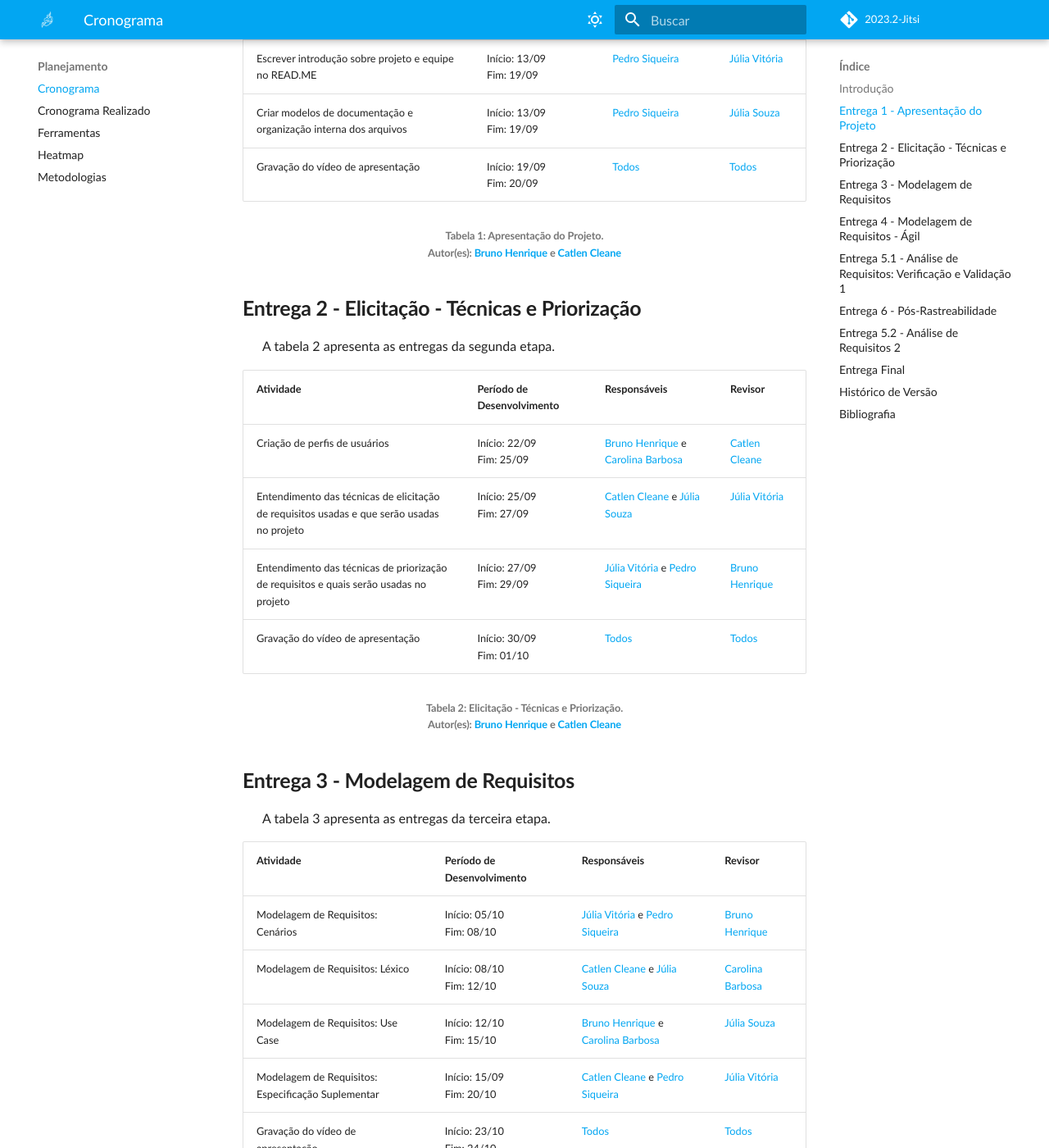
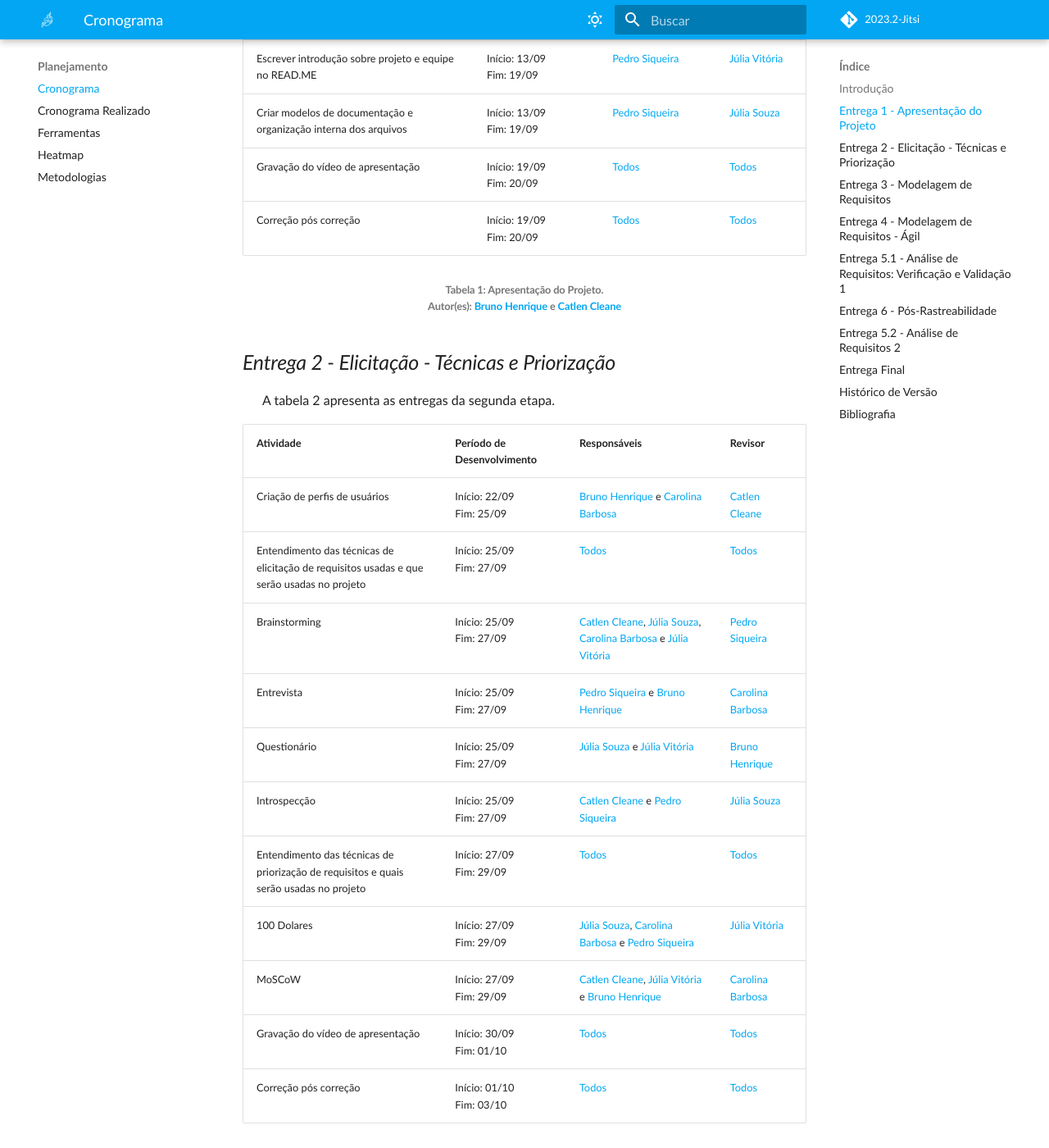
Before and after one commit to Requisitos-de-Software/2023.2-Jitsi, an MkDocs documentation site: the page built from docs/Planejamento/cronograma.md, in a window 1280 px wide and 1400 px high, scrolled down 1147 px. Shown: the whole window at 82% size. Built offline with MkDocs 1.6.1 and Material for MkDocs 9.7.7, drawn with Linux system fonts in a browser that asks for light colours; some web fonts are replaced; comment, search, counter and statistics services are not loaded; some of the changed text lies outside the part shown.

Commit message:
Correcao do cronograma

```diff
--- a/docs/Planejamento/cronograma.md
+++ b/docs/Planejamento/cronograma.md
@@ -1,5 +1,5 @@
-# ***Cronograma***
-## **Introdução**
+# **Cronograma**
+## *Introdução*
 <p align="justify">
 &emsp;&emsp;O cronograma da equipe foi elaborado com base nas <b>datas de entrega</b> e <b>conteúdos descritos</b> no cronograma do plano de Ensino da disciplina de Requisitos de Software, ministrada pelo professor André Barros de Sales no semestre de 2023.2.
 </p>
@@ -7,7 +7,7 @@
 &emsp;&emsp;Tem como objetivo mostrar em ordem como as terefas serão desenvolvidas ao longo do semestre, com as repectivas projeções de datas de início e conclusão, ajudando na organização e acompanhamento do progresso das atividades.
 </p>
 
-## **Entrega 1 - Apresentação do Projeto**
+## *Entrega 1 - Apresentação do Projeto*
 <p align="justify">
 &emsp;&emsp;A tabela 1 apresenta as entregas da primeira etapa.
 </p>
@@ -25,6 +25,8 @@
 | Escrever introdução sobre projeto e equipe no READ.ME | Início: 13/09 <br>Fim: 19/09 | [Pedro Siqueira](https://github.com/PedroSiq)| [Júlia Vitória](https://github.com/Juhvitoria4) |
 | Criar modelos de documentação e organização interna dos arquivos | Início: 13/09 <br>Fim: 19/09 | [Pedro Siqueira](https://github.com/PedroSiq)| [Júlia Souza](https://github.com/JuliaSSouza)|
 | Gravação do vídeo de apresentação | Início: 19/09 <br>Fim: 20/09 | [Todos](https://requisitos-de-software.github.io/2023.2-Jitsi/#equipe)| [Todos](https://requisitos-de-software.github.io/2023.2-Jitsi/#equipe)|
+| Correção pós correção | Início: 19/09 <br>Fim: 20/09 | [Todos](https://requisitos-de-software.github.io/2023.2-Jitsi/#equipe)| [Todos](https://requisitos-de-software.github.io/2023.2-Jitsi/#equipe)|
+
 
 <center>
 <h6> Tabela 1: Apresentação do Projeto.
@@ -32,7 +34,7 @@
 </center>
 
 
-## **Entrega 2 - Elicitação - Técnicas e Priorização**
+## *Entrega 2 - Elicitação - Técnicas e Priorização*
 <p align="justify">
 &emsp;&emsp;A tabela 2 apresenta as entregas da segunda etapa.
 </p>
@@ -40,9 +42,17 @@
 | Atividade | Período de Desenvolvimento | Responsáveis | Revisor|
 |--------------------------------------------------------------------------------------------|------------------------------|-----------------------|---------------|
 | Criação de perfis de usuários  | Início: 22/09 <br>Fim: 25/09 | [Bruno Henrique](https://github.com/BrunoHenrique00) e [Carolina Barbosa](https://github.com/CarolinaBarb)| [Catlen Cleane](https://github.com/catlenc) |
-| Entendimento das técnicas de elicitação de requisitos usadas e que serão usadas no projeto | Início: 25/09 <br>Fim: 27/09 | [Catlen Cleane](https://github.com/catlenc) e [Júlia Souza](https://github.com/JuliaSSouza) | [Júlia Vitória](https://github.com/Juhvitoria4)|
-| Entendimento das técnicas de priorização de requisitos e quais serão usadas no projeto| Início: 27/09 <br>Fim: 29/09 | [Júlia Vitória](https://github.com/Juhvitoria4) e [Pedro Siqueira](https://github.com/PedroSiq) | [Bruno Henrique](https://github.com/BrunoHenrique00)|
+| Entendimento das técnicas de elicitação de requisitos usadas e que serão usadas no projeto | Início: 25/09 <br>Fim: 27/09 | [Todos](https://requisitos-de-software.github.io/2023.2-Jitsi/#equipe) | [Todos](https://requisitos-de-software.github.io/2023.2-Jitsi/#equipe)|
+| Brainstorming | Início: 25/09 <br>Fim: 27/09 | [Catlen Cleane](https://github.com/catlenc), [Júlia Souza](https://github.com/JuliaSSouza), [Carolina Barbosa](https://github.com/CarolinaBarb) e [Júlia Vitória](https://github.com/Juhvitoria4)| [Pedro Siqueira](https://github.com/PedroSiq)|
+| Entrevista | Início: 25/09 <br>Fim: 27/09 |[Pedro Siqueira](https://github.com/PedroSiq) e [Bruno Henrique](https://github.com/BrunoHenrique00)|[Carolina Barbosa](https://github.com/CarolinaBarb)|
+| Questionário | Início: 25/09 <br>Fim: 27/09 |[Júlia Souza](https://github.com/JuliaSSouza) e [Júlia Vitória](https://github.com/Juhvitoria4)|[Bruno Henrique](https://github.com/BrunoHenrique00)|
+| Introspecção | Início: 25/09 <br>Fim: 27/09 |[Catlen Cleane](https://github.com/catlenc) e [Pedro Siqueira](https://github.com/PedroSiq)|[Júlia Souza](https://github.com/JuliaSSouza)|
+| Entendimento das técnicas de priorização de requisitos e quais serão usadas no projeto| Início: 27/09 <br>Fim: 29/09 | [Todos](https://requisitos-de-software.github.io/2023.2-Jitsi/#equipe) | [Todos](https://requisitos-de-software.github.io/2023.2-Jitsi/#equipe)|
+| 100 Dolares| Início: 27/09 <br>Fim: 29/09 |[Júlia Souza](https://github.com/JuliaSSouza), [Carolina Barbosa](https://github.com/CarolinaBarb) e [Pedro Siqueira](https://github.com/PedroSiq)|[Júlia Vitória](https://github.com/Juhvitoria4)|
+| MoSCoW| Início: 27/09 <br>Fim: 29/09 |[Catlen Cleane](https://github.com/catlenc), [Júlia Vitória](https://github.com/Juhvitoria4) e [Bruno Henrique](https://github.com/BrunoHenrique00)|[Carolina Barbosa](https://github.com/CarolinaBarb)|
 | Gravação do vídeo de apresentação | Início: 30/09 <br>Fim: 01/10 | [Todos](https://requisitos-de-software.github.io/2023.2-Jitsi/#equipe)| [Todos](https://requisitos-de-software.github.io/2023.2-Jitsi/#equipe)|
+| Correção pós correção | Início: 01/10 <br>Fim: 03/10 | [Todos](https://requisitos-de-software.github.io/2023.2-Jitsi/#equipe)| [Todos](https://requisitos-de-software.github.io/2023.2-Jitsi/#equipe)|
+
 
 <center>
 <h6> Tabela 2: Elicitação - Técnicas e Priorização.
@@ -50,7 +60,7 @@
 </center>
 
 
-## **Entrega 3 - Modelagem de Requisitos**
+## *Entrega 3 - Modelagem de Requisitos*
 <p align="justify">
 &emsp;&emsp;A tabela 3 apresenta as entregas da terceira etapa.
 </p>
@@ -62,13 +72,14 @@
 | Modelagem de Requisitos: Use Case | Início: 12/10 <br>Fim: 15/10 | [Bruno Henrique](https://github.com/BrunoHenrique00) e [Carolina Barbosa](https://github.com/CarolinaBarb)| [Júlia Souza](https://github.com/JuliaSSouza) |
 | Modelagem de Requisitos: Especificação Suplementar | Início: 15/09 <br>Fim: 20/10 | [Catlen Cleane](https://github.com/catlenc) e [Pedro Siqueira](https://github.com/PedroSiq)| [Júlia Vitória](https://github.com/Juhvitoria4) |
 | Gravação do vídeo de apresentação | Início: 23/10 <br>Fim: 24/10 | [Todos](https://requisitos-de-software.github.io/2023.2-Jitsi/#equipe)| [Todos](https://requisitos-de-software.github.io/2023.2-Jitsi/#equipe)|
+| Correção pós correção | Início: 24/10 <br>Fim: 25/10 | [Todos](https://requisitos-de-software.github.io/2023.2-Jitsi/#equipe)| [Todos](https://requisitos-de-software.github.io/2023.2-Jitsi/#equipe)|
 
 <center>
 <h6> Tabela 3: Modelagem de Requisitos.
 <br/> Autor(es): <a href="https://github.com/BrunoHenrique00">Bruno Henrique</a> e <a href="https://github.com/catlenc">Catlen Cleane</a></h6>
 </center>
 
-## **Entrega 4 - Modelagem de Requisitos - Ágil**
+## *Entrega 4 - Modelagem de Requisitos - Ágil*
 <p align="justify">
 &emsp;&emsp;A tabela 4 apresenta as entregas da quarta etapa.
 </p>
@@ -79,13 +90,14 @@
 | Modelagem de Requisitos - Ágil: Backlogs | Início: 28/10 <br>Fim: 31/11 | [Carolina Barbosa](https://github.com/CarolinaBarb) e [Catlen Cleane](https://github.com/catlenc)| [Júlia Souza](https://github.com/JuliaSSouza) |
 | Modelagem de Requisitos - Ágil: NFR Framework| Início: 01/11 <br>Fim: 02/11 | [Júlia Vitória](https://github.com/Juhvitoria4) e [Pedro Siqueira](https://github.com/PedroSiq) | [Bruno Henrique](https://github.com/BrunoHenrique00) |
 | Gravação do vídeo de apresentação | Início: 04/11 <br>Fim: 05/11 | [Todos](https://requisitos-de-software.github.io/2023.2-Jitsi/#equipe)| [Todos](https://requisitos-de-software.github.io/2023.2-Jitsi/#equipe)|
+| Correção pós correção | Início: 05/11 <br>Fim: 06/11 | [Todos](https://requisitos-de-software.github.io/2023.2-Jitsi/#equipe)| [Todos](https://requisitos-de-software.github.io/2023.2-Jitsi/#equipe)|
 
 <center>
 <h6> Tabela 4: Modelagem de Requisitos Ágil.
 <br/> Autor(es): <a href="https://github.com/BrunoHenrique00">Bruno Henrique</a> e <a href="https://github.com/catlenc">Catlen Cleane</a></h6>
 </center>
 
-## **Entrega 5.1 - Análise de Requisitos: Verificação e Validação 1**
+## *Entrega 5.1 - Análise de Requisitos: Verificação e Validação 1*
 <p align="justify">
 &emsp;&emsp;A tabela 5 apresenta as entregas da quinta etapa.
 </p>
@@ -95,28 +107,31 @@
 | Verificação dos Requisitos| Início: 06/11 <br>Fim: 09/11 | [Bruno Henrique](https://github.com/BrunoHenrique00), [Catlen Cleane](https://github.com/catlenc) e [Júlia Vitória](https://github.com/Juhvitoria4) | [Carolina Barbosa](https://github.com/CarolinaBarb) e [Pedro Siqueira](https://github.com/PedroSiq) |
 | Validação dos Requisitos | Início: 06/11 <br>Fim: 09/11 | [Carolina Barbosa](https://github.com/CarolinaBarb), [Júlia Souza](https://github.com/JuliaSSouza) e [Pedro Siqueira](https://github.com/PedroSiq) | [Catlen Cleane](https://github.com/catlenc) e [Júlia Vitória](https://github.com/Juhvitoria4) |
 | Gravação do vídeo de apresentação | Início: 11/11 <br>Fim: 12/11 | [Todos](https://requisitos-de-software.github.io/2023.2-Jitsi/#equipe)| [Todos](https://requisitos-de-software.github.io/2023.2-Jitsi/#equipe)|
+| Correção pós correção | Início: 12/11 <br>Fim: 13/11 | [Todos](https://requisitos-de-software.github.io/2023.2-Jitsi/#equipe)| [Todos](https://requisitos-de-software.github.io/2023.2-Jitsi/#equipe)|
 
 <center>
 <h6> Tabela 5: Análise de Requisitos 1.
 <br/> Autor(es): <a href="https://github.com/BrunoHenrique00">Bruno Henrique</a> e <a href="https://github.com/catlenc">Catlen Cleane</a></h6>
 </center>
 
-## **Entrega 6 - Pós-Rastreabilidade**
+## *Entrega 6 - Pós-Rastreabilidade*
 <p align="justify">
 &emsp;&emsp;A tabela 6 apresenta as entregas da sexta etapa.
 </p>
 
 | Atividade | Período de Desenvolvimento   | Responsáveis | Revisor |
 |-----------------------------------|------------------------------|--------------|---------|
-| Pós Rastreabilidade - Gerência II | Início: 14/11 <br>Fim: 16/11 | [Todos](https://requisitos-de-software.github.io/2023.2-Jitsi/#equipe) | [Todos](https://requisitos-de-software.github.io/2023.2-Jitsi/#equipe)   |
+| Pós Rastreabilidade - Backward-form | Início: 14/11 <br>Fim: 16/11 | [Catlen Cleane](https://github.com/catlenc), [Carolina Barbosa](https://github.com/CarolinaBarb) e [Pedro Siqueira](https://github.com/PedroSiq)|[Júlia Souza](https://github.com/JuliaSSouza)|
+| Pós Rastreabilidade -Forward-form | Início: 14/11 <br>Fim: 16/11 | [Júlia Vitória](https://github.com/Juhvitoria4), [Júlia Souza](https://github.com/JuliaSSouza) e [Bruno Henrique](https://github.com/BrunoHenrique00) | [Catlen Cleane](https://github.com/catlenc)|
 | Gravação do vídeo de apresentação | Início: 18/11 <br>Fim: 19/11 | [Todos](https://requisitos-de-software.github.io/2023.2-Jitsi/#equipe)| [Todos](https://requisitos-de-software.github.io/2023.2-Jitsi/#equipe)   |
+| Correção pós correção | Início: 19/11 <br>Fim: 20/11 | [Todos](https://requisitos-de-software.github.io/2023.2-Jitsi/#equipe)| [Todos](https://requisitos-de-software.github.io/2023.2-Jitsi/#equipe)|
 
 <center>
 <h6> Tabela 6: Pós-Rastreabilidade.
 <br/> Autor(es): <a href="https://github.com/BrunoHenrique00">Bruno Henrique</a> e <a href="https://github.com/catlenc">Catlen Cleane</a></h6>
 </center>
 
-## **Entrega 5.2 - Análise de Requisitos 2**
+## *Entrega 5.2 - Análise de Requisitos 2*
 <p align="justify">
 &emsp;&emsp;A tabela 7 apresenta as entregas da sétima etapa.
 </p>
@@ -126,13 +141,14 @@
 | Verificação dos Requisitos | Início: 21/11 <br>Fim: 25/11 | [Carolina Barbosa](https://github.com/CarolinaBarb), [Catlen Cleane](https://github.com/catlenc) e [Pedro Siqueira](https://github.com/PedroSiq) | [Bruno Henrique](https://github.com/BrunoHenrique00) e [Júlia Souza](https://github.com/JuliaSSouza) |
 | Validação dos Requisitos | Início: 21/11 <br>Fim: 25/11 | [Bruno Henrique](https://github.com/BrunoHenrique00), [Júlia Souza](https://github.com/JuliaSSouza) e [Júlia Vitória](https://github.com/Juhvitoria4) | [Carolina Barbosa](https://github.com/CarolinaBarb) e [Catlen Cleane](https://github.com/catlenc)|
 | Gravação do vídeo de apresentação | Início: 27/11 <br>Fim: 28/11 | [Todos](https://requisitos-de-software.github.io/2023.2-Jitsi/#equipe) | [Todos](https://requisitos-de-software.github.io/2023.2-Jitsi/#equipe) |
+| Correção pós correção | Início: 28/11 <br>Fim: 29/11 | [Todos](https://requisitos-de-software.github.io/2023.2-Jitsi/#equipe)| [Todos](https://requisitos-de-software.github.io/2023.2-Jitsi/#equipe)|
 
 <center>
 <h6> Tabela 7: Análise de Requisitos 2.
 <br/> Autor(es): <a href="https://github.com/BrunoHenrique00">Bruno Henrique</a> e <a href="https://github.com/catlenc">Catlen Cleane</a></h6>
 </center>
 
-## **Entrega Final**
+## *Entrega Final*
 <p align="justify">
 &emsp;&emsp;A tabela 8 apresenta as entregas da etapa final.
 </p>
@@ -141,29 +157,31 @@
 |-----------------------------------|------------------------------|--------------|---------|
 | Desenvolvimento do Projeto Final  | Início: 29/11 <br>Fim: 02/12 | [Todos](https://requisitos-de-software.github.io/2023.2-Jitsi/#equipe) | [Todos](https://requisitos-de-software.github.io/2023.2-Jitsi/#equipe) |
 | Gravação do vídeo de apresentação | Início: 04/11 <br>Fim: 05/12 | [Todos](https://requisitos-de-software.github.io/2023.2-Jitsi/#equipe) | [Todos](https://requisitos-de-software.github.io/2023.2-Jitsi/#equipe) |
+| Correção pós correção | Início: 05/12 <br>Fim: 06/12 | [Todos](https://requisitos-de-software.github.io/2023.2-Jitsi/#equipe)| [Todos](https://requisitos-de-software.github.io/2023.2-Jitsi/#equipe)|
 
 <center>
 <h6> Tabela 8: Entrega Final.
 <br/> Autor(es): <a href="https://github.com/BrunoHenrique00">Bruno Henrique</a> e <a href="https://github.com/catlenc">Catlen Cleane</a></h6>
 </center>
 
-## **Histórico de Versão**
+## *Histórico de Versão*
 <p align="justify">
 &emsp;&emsp;A tabela 9 representa o histórico de versão do documento.
 </p>
 
 | Versão | Data | Descrição | Autor(es)| Revisor(es)|
 |--------|------------|--------------------------------------------------------|------------------------------------------------------------------------------------|--------------------------------------|
-| `1.0`  | 15/09/2023 | Cronograma planejado e executado markdown              | [Bruno Henrique](https://github.com/BrunoHenrique00) e [Catlen Cleane](https://github.com/catlenc) | [Pedro Siqueira](https://github.com/PedroSiq) |
-| `1.1`  | 18/09/2023 | Correções em Cronograma planejado e executado markdown | [Bruno Henrique](https://github.com/BrunoHenrique00) e [Catlen Cleane](https://github.com/catlenc) | [Pedro Siqueira](https://github.com/PedroSiq) |
-| `1.2`  | 20/09/2023 | Padronização do documento                              | [Bruno Henrique](https://github.com/BrunoHenrique00) e [Catlen Cleane](https://github.com/catlenc) | |
-| `1.3` | 20/09/2023 | Inserção de legendas e referenciamento de membros| [Pedro Siqueira](https://github.com/PedroSiq) | |
+| 1.0  | 15/09/2023 | Cronograma planejado e executado markdown              | [Bruno Henrique](https://github.com/BrunoHenrique00) e [Catlen Cleane](https://github.com/catlenc) | [Pedro Siqueira](https://github.com/PedroSiq) |
+| 1.1  | 18/09/2023 | Correções em Cronograma planejado e executado markdown | [Bruno Henrique](https://github.com/BrunoHenrique00) e [Catlen Cleane](https://github.com/catlenc) | [Pedro Siqueira](https://github.com/PedroSiq) |
+| 1.2  | 20/09/2023 | Padronização do documento                              | [Bruno Henrique](https://github.com/BrunoHenrique00) e [Catlen Cleane](https://github.com/catlenc) | |
+| 1.3 | 20/09/2023 | Inserção de legendas e referenciamento de membros| [Pedro Siqueira](https://github.com/PedroSiq) | |
+| 1.4 | 26/09/2023 | Correções pós apresentação 1 | [Carolina Barbosa](https://github.com/CarolinaBarb), [Catlen Cleane](https://github.com/catlenc), [Júlia Souza](https://github.com/JuliaSSouza) e [Júlia Vitória](https://github.com/Juhvitoria4)| [Pedro Siqueira](https://github.com/PedroSiq)|
 
 <center>
 <h6> Tabela 9: Histórico de Versão.
 <br/> Autor(a): <a href="https://github.com/catlenc">Catlen Cleane</a></h6>
 </center>
 
-## **Bibliografia**
+## *Bibliografia*
 
-> <a href="https://github.com/Requisitos-de-Software/2023.1-BilheteriaDigital/blob/main/docs/planejamento/cronograma.md">[1]</a> Cronograma Bilheteria Digital. Acesso em 15 de Setembro de 2023.
+> <a href="https://github.com/Requisitos-de-Software/2023.1-BilheteriaDigital/blob/main/docs/planejamento/cronograma.md">[1]</a> Cronograma Bilheteria Digital. Acesso em 15 de Setembro de 2023.
```
